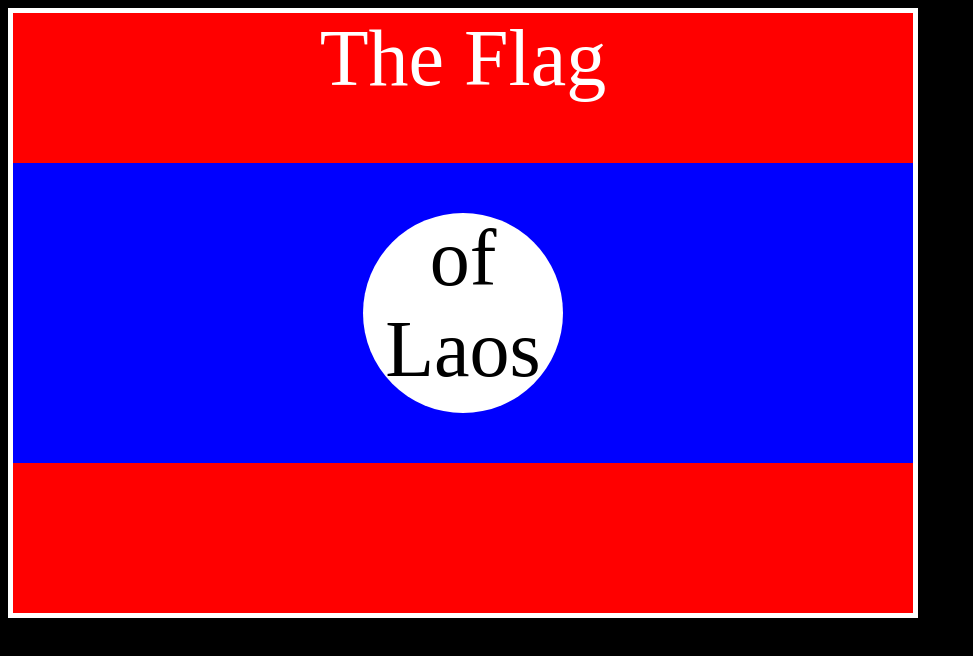
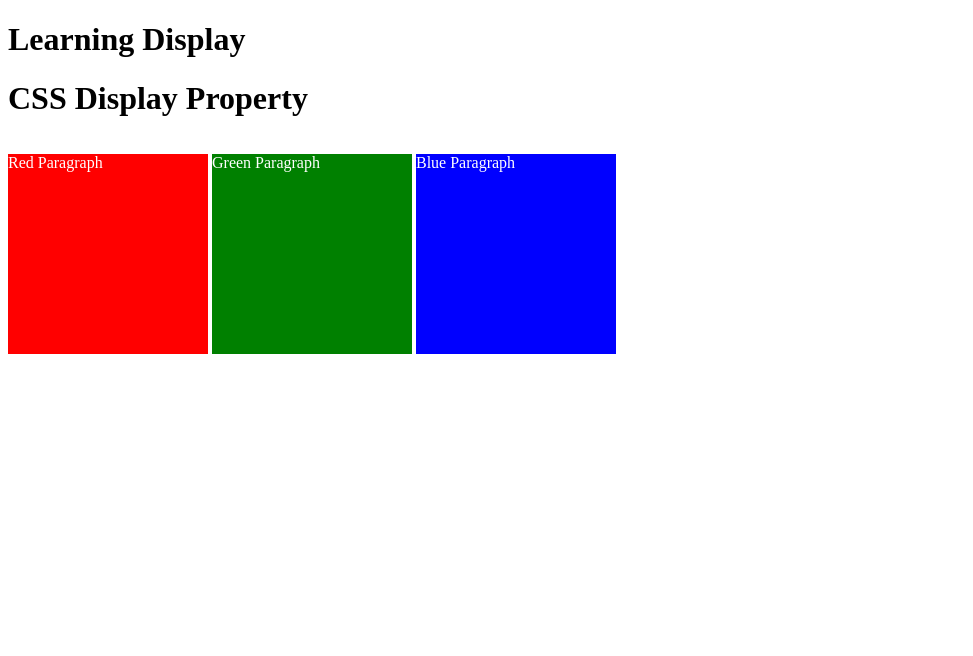
Before and after one commit to sein-pr/Web-Development, a plain HTML site: page index.html in a window 1280 px wide. Shown: the whole page, without its empty margins (0-973 px from the left). Drawn offline with Linux system fonts and the light colour scheme.

Commit message:
Using display properties

```diff
--- a/assets/styles/main.css
+++ b/assets/styles/main.css
@@ -1,37 +1,24 @@
-body{
-  background-color: black;
-}
-.flag{
-  background-color: red;
-  width: 900px;
-  height: 600px;
-  border: 5px solid white;
-  position: relative;
+p {
+  color: white;
 }
 
-.flag>div{
-  position: absolute;
-  background-color: blue;
-  width: 100%;
-  height: 300px;
-  top: 150px;
+.red {
+  display: inline-block;
+  width: 200px;
+  height: 200px;
+  background-color: red;
 }
 
-.flag>div>div{
-  background-color: white;
+.green {
+  display: inline-block;
+  width: 200px;
   height: 200px;
-  width: 200px;
-  border-radius: 50%;
-  position: relative;
-  top: 50px;
-  left:350px;
+  background-color: green;
 }
 
-p{
-  margin: 0;
-  font-size: 5rem;
-  text-align: center;
+.blue {
+  display: inline-block;
+  width: 200px;
+  height: 200px;
+  background-color: blue;
 }
-.flag>p{
-  color: white;
-}
--- a/index.html
+++ b/index.html
@@ -5,28 +5,19 @@
   <meta charset="UTF-8">
   <meta name="viewport" content="width=device-width, initial-scale=1.0">
   <link rel="stylesheet" href="./assets/styles/main.css">
-  <title>Web development Tutorial</title>
+  <title>Web dev Tutorial| CSS Display Property Example</title>
 </head>
-
 <!--
-  IMPORTANT! Do not change any HTML
-Don't add any classes/ids/elements
-Use what you know about combining selectors
-and CSS specificity instead.
-Hint 1: The flag is 900px by 600px and the circle is 200px by 200px.
-Hint 2: You can use CSS inspection to get the colors from
-https://appbrewery.github.io/flag-of-laos/
+  TODO
+1. By changing only the display property of the CSS make all 3 squares line up horizontally like in goal1 image.
+2. Change only the display property to make all 3 squares line up vertically like in goal2 image.
 -->
-
 <body>
-  <div class="flag">
-    <p>The Flag</p>
-    <div>
-      <div>
-        <p>of Laos</p>
-      </div>
-    </div>
-  </div>
+  <h1>Learning Display</h1>
+  <h1>CSS Display Property</h1>
+  <p class="red">Red Paragraph </p>
+  <p class="green">Green Paragraph</p>
+  <p class="blue">Blue Paragraph</p>
 </body>
 
 </html>
```
